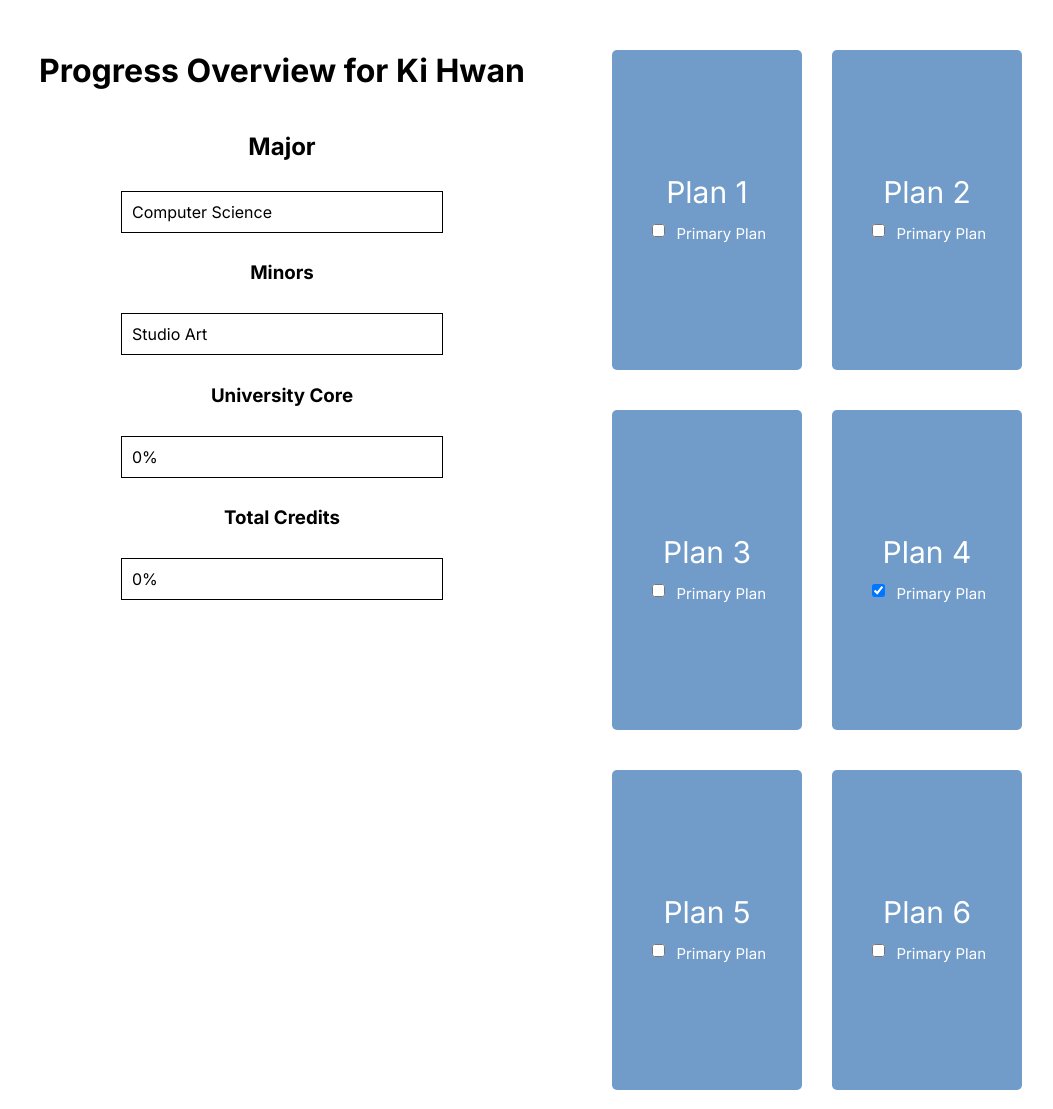
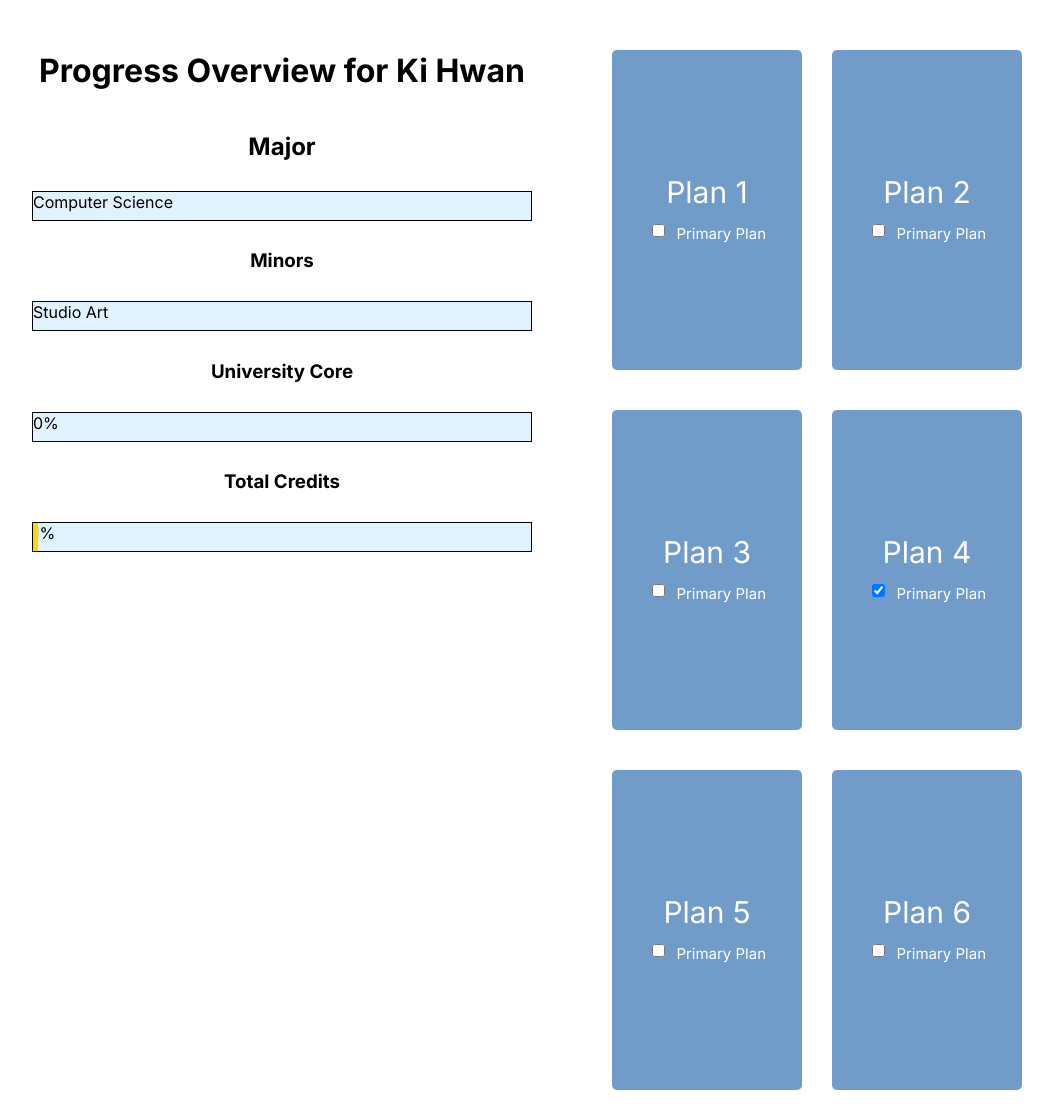
Before and after one commit to CSCI3356-Spring2024/404-Degree-Not-Found, a Django app: template templates/Landing.html in a window 1280 px wide. Shown: the part 76-1185 px from the top of the page, without its empty margins (48-1101 px from the left). Run offline with Django 5.2, Linux system fonts and the light colour scheme; data comes from the database, SQL or seed files in the repository; both versions use the stored data as it was after the commit; tables that the repository leaves empty hold one stand-in row (values such as "Sample post"); the template is opened without the code that fills it: values that come from a table or form of the project are taken from there, most other values are stand-ins (such as "Sample title", 1, 10 or a date in 2020); some libraries are stand-ins or nearby versions.

Commit message:
total credits progress bar display working

```diff
--- a/static/Landing.css
+++ b/static/Landing.css
@@ -22,14 +22,14 @@ a {
     width: 50%;
 }
 
-.rectangle {
+/* .rectangle {
     border: 1px solid black;
     width: 300px;
-    height: 20px;
+    height: 30px;
     margin: 10px 0;
     padding: 10px;
     text-align: left;
-}
+} */
 
 .button {
     text-decoration: none;
@@ -75,3 +75,21 @@ a {
 .checkbox-label label span {
     font-size: smaller;
 }
+
+.rectangle {
+    position: relative;
+    width: 500px; /* Adjust width as needed */
+    height: 30px; /* Adjust height as needed */
+    border: 1px solid black; /* Add border style */
+    margin: 10px 0; /* Adjust margin as needed */
+    padding: 0; /* Remove padding */
+    box-sizing: border-box; /* Include border in the height and width */
+    background-color: E1F2FF;
+}
+
+.progress {
+    position: absolute;
+    top: 0;
+    left: 0;
+    background-color: #B29D6C; /* Color of the progress bar */
+}
--- a/templates/Landing.html
+++ b/templates/Landing.html
@@ -25,7 +25,10 @@
             <h3>University Core</h3>
             <div class="rectangle">0%</div>
             <h3>Total Credits</h3>
-            <div class="rectangle">0%</div>
+            <div class="rectangle" style="position: relative;">
+                <div class="progress" style="position: absolute; top: 0; left: 0; width: {{ completion_percentage }}%; height: 100%; background-color: gold;"></div>
+                <div class="progress-bar" style="width: {{ credits_percentage }}%; height: 100%; background-color: #B29D6C;">{{ credits_percentage }}%</div>
+            </div>
         </div>
         <div class="right-side">
             <div class="button-container">
```
Also changed, not shown: Plan/views.py (+10 -1 lines), db.sqlite3.
